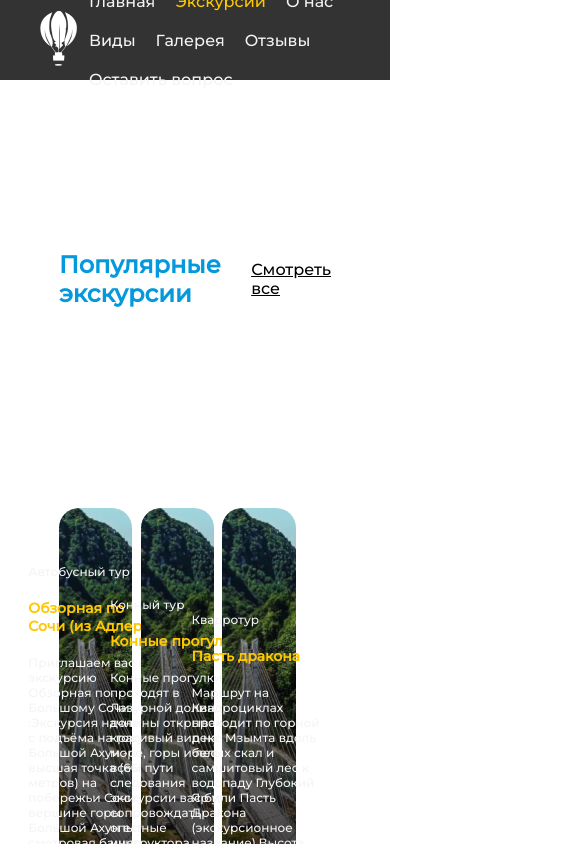
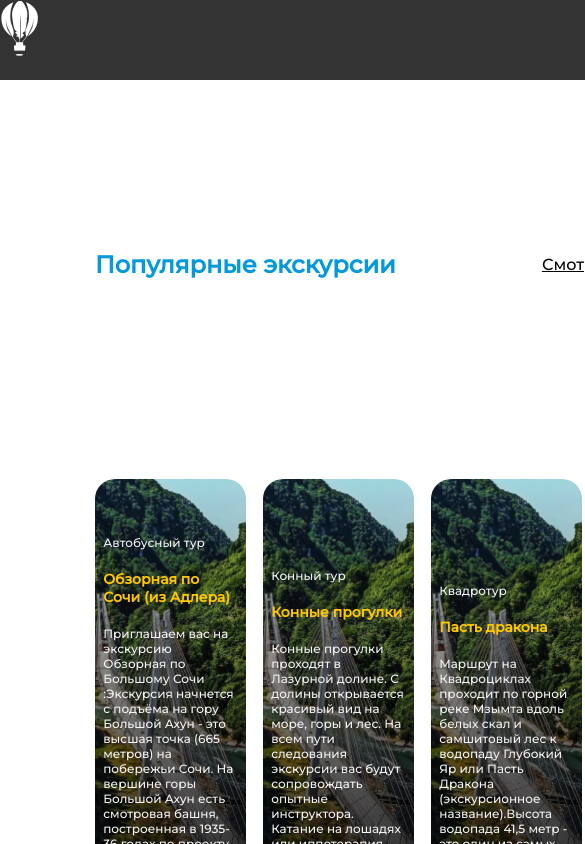
Before and after one commit to Azim0nt/react-app, a React (Create React App) app in the folder my-app/: page /excursion in a window 390 px wide. Shown: the top 844 px of the page, 585 px wide, since content can reach past the window. Built offline with nearby package versions, Linux system fonts and the light colour scheme; a web font is replaced by a local one.

Commit message:
Saving result

```diff
--- a/my-app/src/components/Navigation/index.jsx
+++ b/my-app/src/components/Navigation/index.jsx
@@ -1,6 +1,6 @@
 import './style.scss';
 import Logo from '../../assets/icons/лого.png'
-import { Outlet, Link, NavLink} from "react-router-dom"
+import { Outlet, Link, NavLink } from "react-router-dom"
 
 function Navigation() {
     return (
@@ -23,6 +23,9 @@ function Navigation() {
                     </ul>
                 </div>
             </nav>
+            <p id="mobil-nav">
+                <img src={Logo} alt="" />
+            </p>
             <div id="outlet">
                 <Outlet />
             </div>
--- a/my-app/src/components/Navigation/style.scss
+++ b/my-app/src/components/Navigation/style.scss
@@ -1,10 +1,17 @@
 @import '../../assets/styles/settings';
-
+$primary: #900;
+$enable-shadows: true;
+$prefix: "mo-";
 #body{
     width: 100%;
     height: 80px;
     background-color: #333;
+   #mobil-nav{
+    display: none;
+    width: 100%;
+    height: 80px;
 
+   }
     #navigation-wrapper{
         width: 80%;
         margin: 0 auto;
@@ -38,3 +45,14 @@
         }
     }
 }
+@media(max-width:750px){
+    #body{
+        width: 750px;
+        #navigation-wrapper{
+            display: none;
+        }
+        #mobil-nav{
+            display: block;
+        }
+    }
+}
```
Lines whose indentation alone changed are shown as unchanged.
